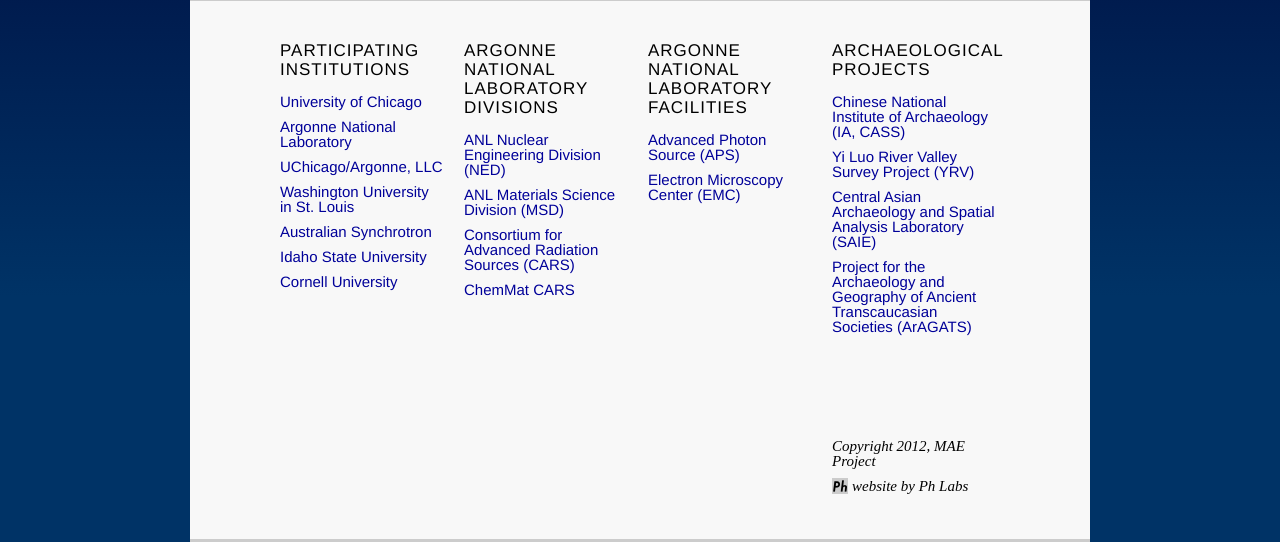
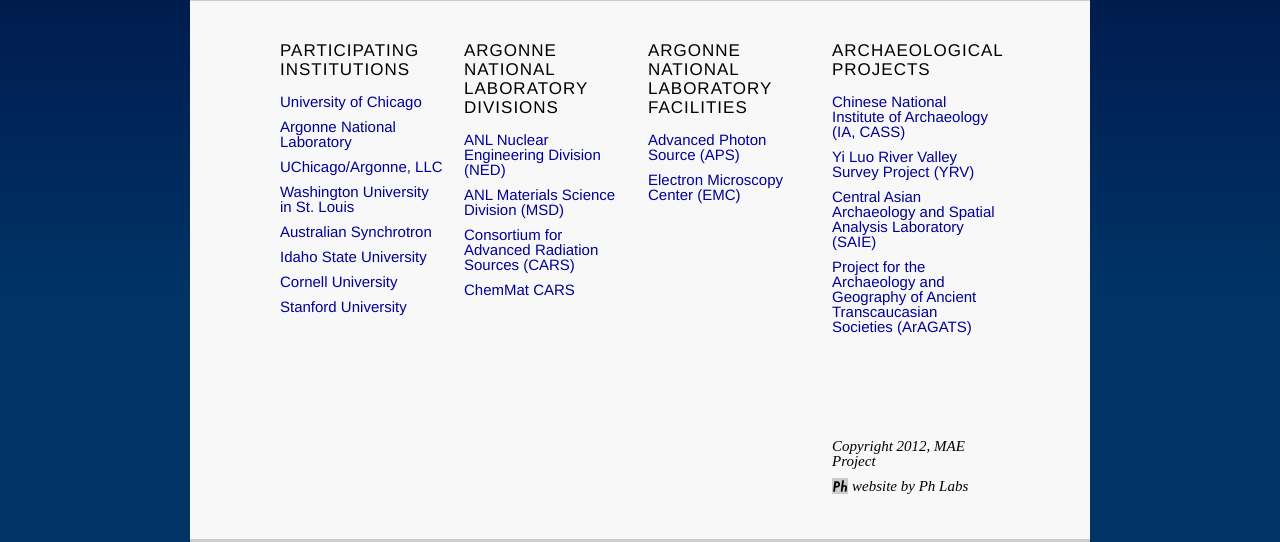
Before and after one commit to maetomorad/MAE, a PHP site: page / in a window 1280 px wide. Shown: the part 994-1536 px from the top of the page. Run offline with PHP 8.4, Linux system fonts and the light colour scheme; some libraries are stand-ins or nearby versions.

Commit message:
footer changes

```diff
--- a/_includes/footer.inc.php
+++ b/_includes/footer.inc.php
@@ -12,6 +12,7 @@
                 <li><a target="_blank" href="http://www.synchrotron.org.au//">Australian Synchrotron</a></li>
                 <li><a target="_blank" href="http://www.isu.edu/">Idaho State University</a></li>
                 <li><a target="_blank" href="http://www.cornell.edu/">Cornell University</a></li>
+                <li><a target="_blank" href="http://www.stanford.edu/">Stanford University</a></li>
 			</ul>
 
 
```
